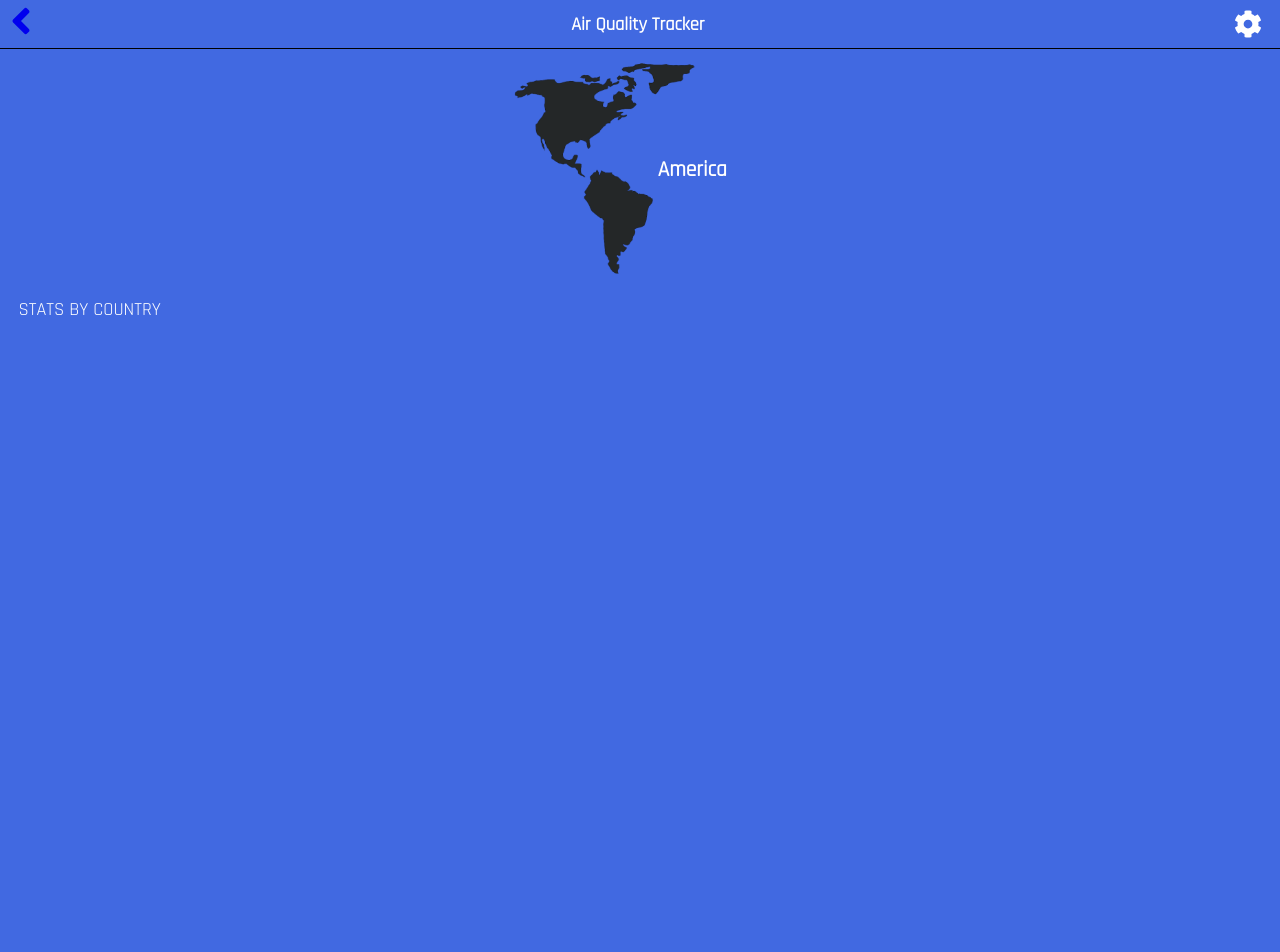
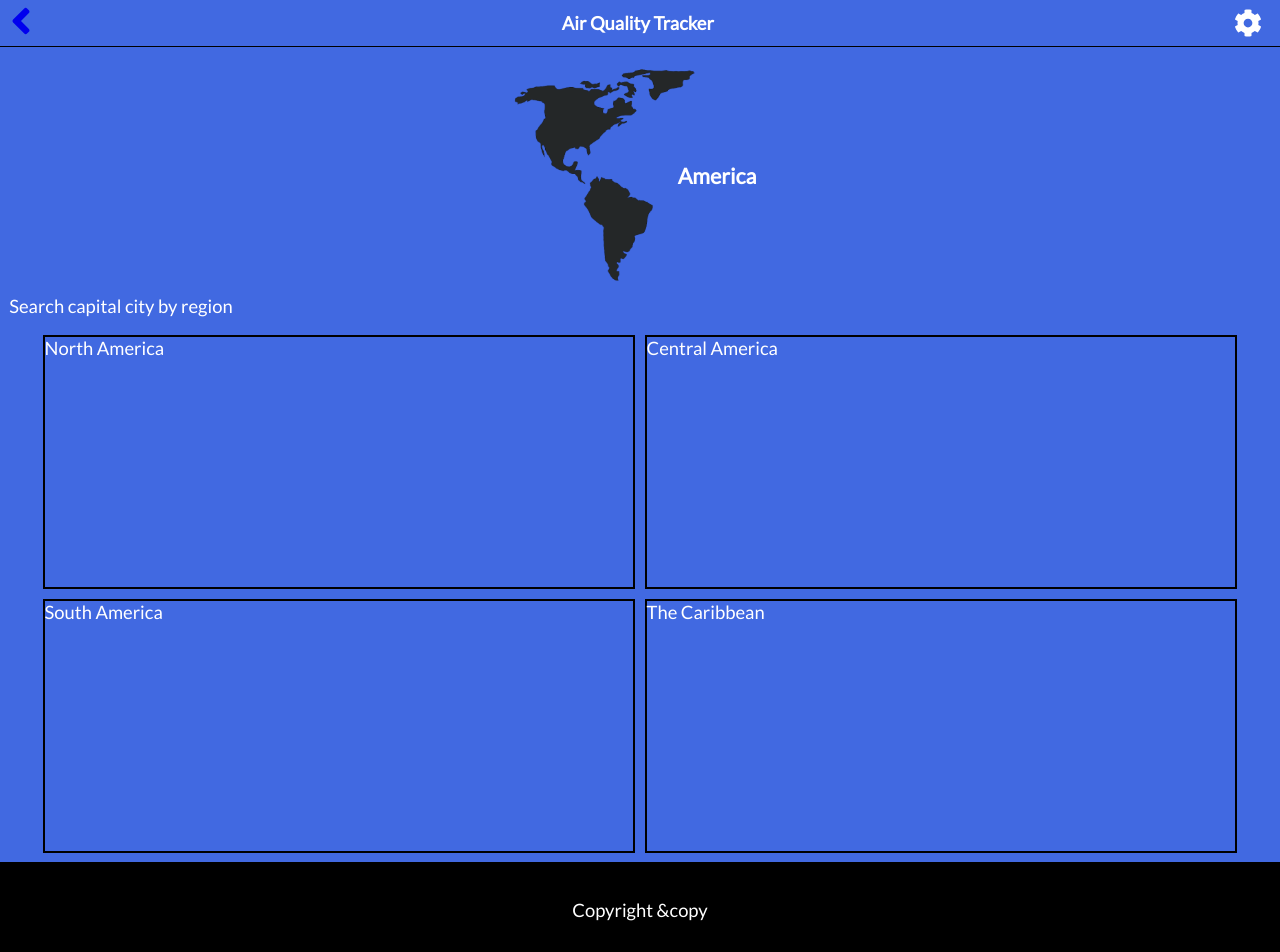
Before and after one commit to rcqx/air-pollution-tracker, a React (Create React App) app: page /home in a window 1280 px wide. Shown: the top 952 px of the page. Before the commit the page ends 800 px from the top, so only its background shows below. Built offline with nearby package versions, Linux system fonts and the light colour scheme; no server answers.

Commit message:
Add custom api to fetch countries data, add 4 different reducers, map and filter response object

```diff
--- a/src/components/Country.js
+++ b/src/components/Country.js
@@ -1,4 +1,4 @@
-const Country = ({ country }) => {
+const Country = ({ country, }) => {
   return (
     <div className="countryCard">
       <img src="" alt="" />
--- /dev/null
+++ b/src/components/Footer.js
@@ -0,0 +1,9 @@
+const Footer = () => {
+  return (
+    <div className="footerCont">
+      Copyright &copy
+    </div>
+  )
+}
+
+export default Footer;
--- a/src/components/Home.js
+++ b/src/components/Home.js
@@ -1,14 +1,21 @@
 import america from '../images/america.png';
-// import Country from './Country';
+import Region from './Region';
+import Footer from './Footer';
 
 const Home = () => (
-  <div>
+  <div className="wrapper">
     <div className="homeContainer">
       <img id="america" src={america} alt="american-continent" />
       <h3>America</h3>
     </div>
-    <p id="stats">STATS BY COUNTRY</p>
-    {/* <Country country={Mexico} /> */}
+    <p id="stats">Search capital city by region</p>
+    <div className="regionCont">
+      <Region id="na" area="North America" />
+      <Region id="ca" area="Central America" />
+      <Region id="sa" area="South America" />
+      <Region id="tc" area="The Caribbean" />
+    </div>
+    <Footer />
   </div>
 );
 
--- /dev/null
+++ b/src/components/Region.js
@@ -0,0 +1,7 @@
+const Region = ({ area }) => (
+  <div className="regionCard">
+    {area}
+  </div>
+);
+
+export default Region;
--- a/src/css/App.css
+++ b/src/css/App.css
@@ -1,8 +1,8 @@
-@import url('https://fonts.googleapis.com/css2?family=Rajdhani&display=swap');
+@import url('https://fonts.googleapis.com/css2?family=Lato&display=swap');
 
 body {
   background-color: #4169E1;
-  font-family: 'Rajdhani', sans-serif;
+  font-family: 'Lato', sans-serif;
   font-size: 1.15em;
   min-width: 360px;
   color: white;
@@ -24,8 +24,8 @@ nav h4 {
   display: flex;
   justify-content: center;
   align-items: center;
-  /* border: 2px solid black; */
   height: 30vh;
+  padding-top: 1em;
 }
 
 .homeContainer h3 {
@@ -33,7 +33,7 @@ nav h4 {
   width: 3em;
   z-index: 1;
   position: relative;
-  left: -50px;
+  left: -30px;
 }
 
 .navContainer {
@@ -46,5 +46,35 @@ nav h4 {
 
 #stats {
   margin: 0%;
-  padding: 0.5em 1em;
+  padding: 0.5em 0.5em;
 }
+
+.regionCont {
+  width: 100%;
+  display: flex;
+  flex-wrap: wrap;
+  gap: 0.5em;
+  justify-content: center;
+  padding: 0.5em 0;
+}
+
+.regionCard {
+  width: 46%;
+  height:250px;
+  border: 2px solid black;
+}
+
+.footerCont {
+  padding: 2em;
+  text-align: center;
+  background-color: black;
+  color: white;
+}
+
+.wrapper {
+  display: flex;
+  flex-direction: column;
+  align-items: space-between;
+  justify-content: space-between;
+  height: 100vh;
+}
--- a/src/redux/configureStore.js
+++ b/src/redux/configureStore.js
@@ -1,17 +1,21 @@
 import { configureStore } from '@reduxjs/toolkit';
 import thunk from 'redux-thunk';
-import reducerCountries, { fetchCountries } from './countries/fetchCountries';
-
-const rootReducer = reducerCountries;
+import { reducerNa, reducerCa, reducerSa, reducerTc, fetchNa, fetchCa, fetchSa, fetchTc } from './countries/fetchData';
 
 const store = configureStore({
   reducer: {
-    countries: rootReducer,
+    nortAmerica: reducerNa,
+    centralAmerica: reducerCa,
+    southAmerica: reducerSa,
+    theCaribbean: reducerTc,
   },
   applyMiddleware: [thunk],
 });
 
 store.subscribe(() => { store.getState(); });
-store.dispatch(fetchCountries());
+store.dispatch(fetchNa());
+store.dispatch(fetchCa());
+store.dispatch(fetchSa());
+store.dispatch(fetchTc());
 
 export default store;
--- a/src/redux/countries/fetchCountries.js
+++ /dev/null
@@ -1,22 +0,0 @@
-const FETCH_API = 'air-pollution-tracker/countries/FETCH_API';
-const initialState = [];
-const API_KEY = 'b748e1c2a10434b969fb13060689a0a8';
-const baseUrl = (lat, lon, API_KEY) => `http://api.openweathermap.org/data/2.5/air_pollution?lat=${lat}&lon=${lon}&appid=${API_KEY}`;
-
-export const fetchCountries = () => async (dispatch) => {
-  const connect = await fetch(baseUrl(24.8091, 107.3940, API_KEY));
-  const res = await connect.json().then((dataObject) => dataObject);
-  dispatch({
-    type: FETCH_API,
-    payload: res,
-  });
-};
-
-export default function reducerCountries(state = initialState, action) {
-  switch (action.type) {
-    case FETCH_API:
-      return action.payload;
-    default:
-      return state;
-  }
-}
--- /dev/null
+++ b/src/redux/countries/fetchData.js
@@ -0,0 +1,146 @@
+const FETCH_NA = 'air-pollution-tracker/cities/FETCH_NA';
+const FETCH_CA = 'air-pollution-tracker/cities/FETCH_CA';
+const FETCH_SA = 'air-pollution-tracker/cities/FETCH_SA';
+const FETCH_TC = 'air-pollution-tracker/cities/FETCH_TC';
+const initialState = [];
+// const API_KEY = 'b748e1c2a10434b969fb13060689a0a8';
+// const baseUrl = (lat, lon, API_KEY) => `http://api.openweathermap.org/data/2.5/air_pollution?lat=${lat}&lon=${lon}&appid=${API_KEY}`;
+// const allCountriesUrl = 'https://restcountries.com/v3.1/region/ame';
+
+export const fetchNa = () => async (dispatch) => {
+  const connect = await fetch('https://restcountries.com/v3.1/region/ame');
+  const res = await connect.json().then((dataObject) => dataObject);
+  const dataArray = res.map((item) => {
+    const container = {
+      country: item.name.common,
+      population: item.population,
+      capital: item.capital[0],
+      region: item.subregion,
+      flags: item.flags.png,
+      latlng: item.latlng,
+    };
+    return container;
+  });
+  const northAmerica = dataArray.filter((item) => item.region === 'North America');
+  dispatch({
+    type: FETCH_NA,
+    payload: northAmerica,
+  });
+};
+
+export const fetchCa = () => async (dispatch) => {
+  const connect = await fetch('https://restcountries.com/v3.1/region/ame');
+  const res = await connect.json().then((dataObject) => dataObject);
+  const dataArray = res.map((item) => {
+    const container = {
+      country: item.name.common,
+      population: item.population,
+      capital: item.capital[0],
+      region: item.subregion,
+      flags: item.flags.png,
+      latlng: item.latlng,
+    };
+    return container;
+  });
+  const centralAmerica = dataArray.filter((item) => item.region === 'Central America');
+  dispatch({
+    type: FETCH_CA,
+    payload: centralAmerica,
+  });
+};
+
+export const fetchSa = () => async (dispatch) => {
+  const connect = await fetch('https://restcountries.com/v3.1/region/ame');
+  const res = await connect.json().then((dataObject) => dataObject);
+  const dataArray = res.map((item) => {
+    const container = {
+      country: item.name.common,
+      population: item.population,
+      capital: item.capital[0],
+      region: item.subregion,
+      flags: item.flags.png,
+      latlng: item.latlng,
+    };
+    return container;
+  });
+  const southAmerica = dataArray.filter((item) => item.region === 'South America');
+  dispatch({
+    type: FETCH_SA,
+    payload: southAmerica,
+  });
+};
+
+export const fetchTc = () => async (dispatch) => {
+  const connect = await fetch('https://restcountries.com/v3.1/region/ame');
+  const res = await connect.json().then((dataObject) => dataObject);
+  const dataArray = res.map((item) => {
+    const container = {
+      country: item.name.common,
+      population: item.population,
+      capital: item.capital[0],
+      region: item.subregion,
+      flags: item.flags.png,
+      latlng: item.latlng,
+    };
+    return container;
+  });
+  const theCaribbean = dataArray.filter((item) => item.region === 'Caribbean');
+  dispatch({
+    type: FETCH_TC,
+    payload: theCaribbean,
+  });
+};
+
+export function reducerNa(state = initialState, action) {
+  switch (action.type) {
+    case FETCH_NA:
+      return action.payload;
+    default:
+      return state;
+  }
+}
+
+export function reducerCa(state = initialState, action) {
+  switch (action.type) {
+    case FETCH_CA:
+      return action.payload;
+    default:
+      return state;
+  }
+}
+
+export function reducerSa(state = initialState, action) {
+  switch (action.type) {
+    case FETCH_SA:
+      return action.payload;
+    default:
+      return state;
+  }
+}
+
+export function reducerTc(state = initialState, action) {
+  switch (action.type) {
+    case FETCH_TC:
+      return action.payload;
+    default:
+      return state;
+  }
+}
+
+// export const fetchCountries = () => async (dispatch) => {
+//   const connect = await fetch(allCountriesUrl);
+//   const res = await connect.json().then((dataObject) => dataObject);
+//   dispatch({
+//     type: FETCH_API,
+//     payload: res,
+//   });
+// };
+
+// export const fetchCountries = () => async (dispatch) => {
+//   const connect = await fetch(baseUrl(24.8091, 107.3940, API_KEY));
+//   const res = await connect.json().then((dataObject) => dataObject);
+//   dispatch({
+//     type: FETCH_API,
+//     payload: res,
+//   });
+// };
```
